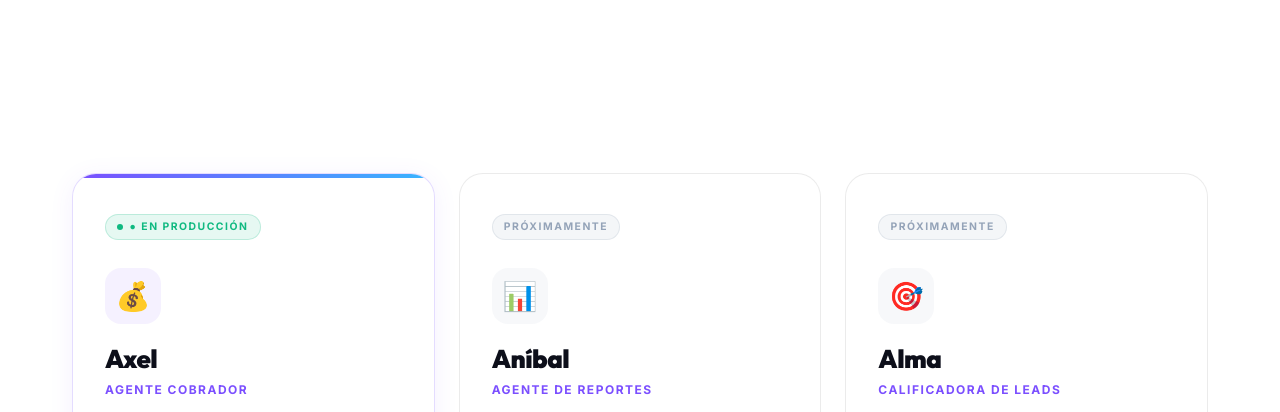
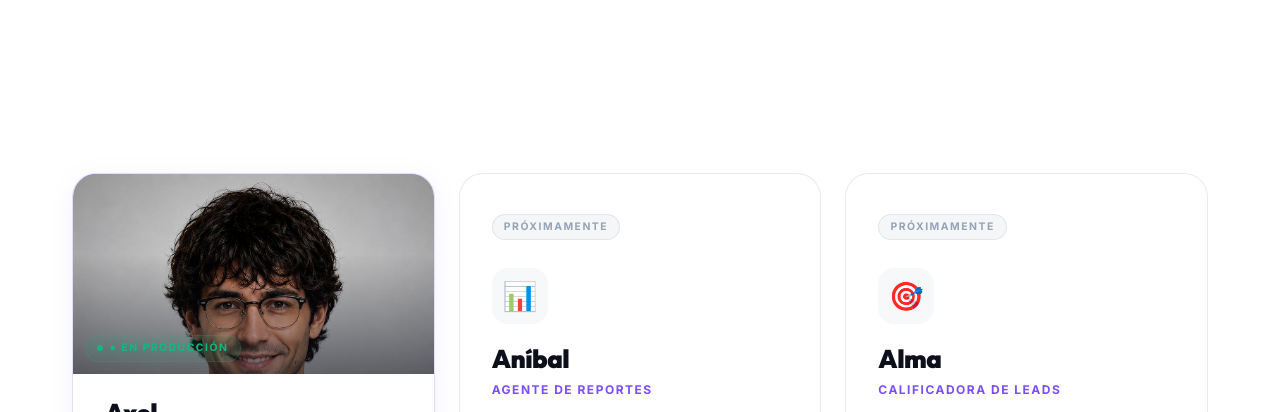
Before and after one commit to mhernayes-ateam/ateam_web, a plain HTML site: page agentes/index.html in a window 1280 px wide. Shown: the part 323-735 px from the top of the page. Drawn offline with nearby package versions, Linux system fonts and the light colour scheme.

Commit message:
feat(agentes): add axel.jpg image panel to Axel card with gradient overlay + live badge

```diff
--- a/agentes/index.html
+++ b/agentes/index.html
@@ -113,6 +113,34 @@
         }
         .icon-live { background: rgba(123,79,255,0.08); }
         .icon-soon { background: rgba(148,163,184,0.08); }
+
+        /* Agent image panel (for cards with a real photo) */
+        .agent-img-panel {
+            margin: -2.5rem -2rem 1.5rem;
+            height: 200px;
+            position: relative;
+            overflow: hidden;
+            border-radius: 22px 22px 0 0;
+        }
+        .agent-img-panel img {
+            width: 100%; height: 100%;
+            object-fit: cover; object-position: center top;
+            display: block;
+            transition: transform 0.4s ease;
+        }
+        .agent-card:hover .agent-img-panel img { transform: scale(1.04); }
+        .agent-img-panel::after {
+            content: '';
+            position: absolute; inset: 0;
+            background: linear-gradient(to bottom,
+                transparent 40%,
+                rgba(13,15,26,0.55) 100%);
+        }
+        /* Status badge floated over image */
+        .agent-img-panel .agent-status {
+            position: absolute; bottom: 0.75rem; left: 0.75rem;
+            z-index: 2; margin-bottom: 0;
+        }
 
         /* Content */
         .agent-card h2 {
@@ -255,10 +283,13 @@
 
                 <!-- AXEL -->
                 <div class="agent-card live fade-in-up">
-                    <div class="agent-status status-live">
-                        <span data-lang="es">● En producción</span><span data-lang="en">● Live</span>
+                    <!-- Image panel with status badge floating over it -->
+                    <div class="agent-img-panel">
+                        <img src="/assets/img/axel.jpg" alt="Axel — Agente Cobrador" loading="lazy">
+                        <div class="agent-status status-live">
+                            <span data-lang="es">● En producción</span><span data-lang="en">● Live</span>
+                        </div>
                     </div>
-                    <div class="agent-icon icon-live">💰</div>
                     <h2>Axel</h2>
                     <div class="agent-role"><span data-lang="es">Agente Cobrador</span><span data-lang="en">Collections Agent</span></div>
                     <p class="agent-desc">
```
Also changed, not shown: assets/img/axel.jpg (added).
